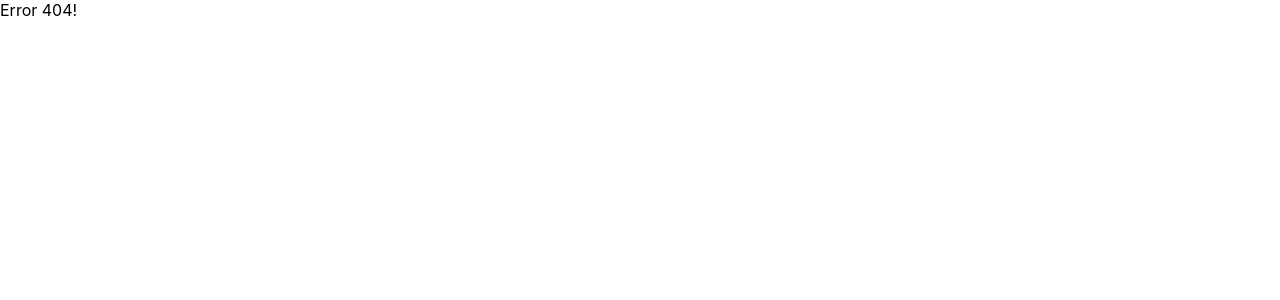
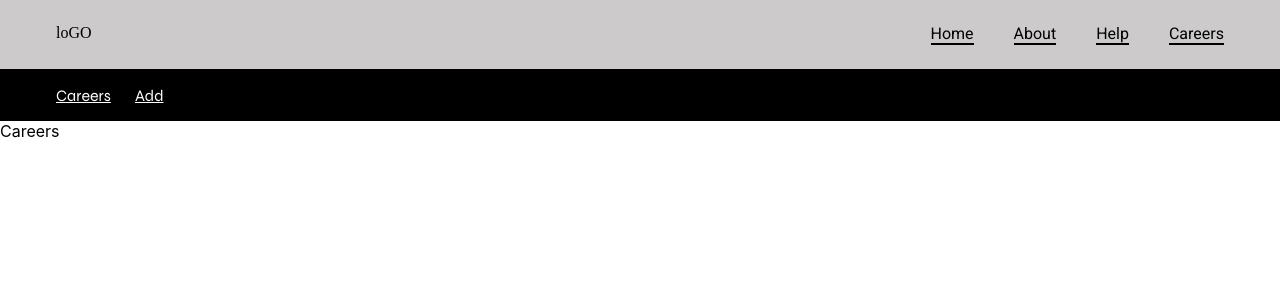
Before and after one commit to ORayy/React-Todo-App-Codespaces, a React (Create React App) app: page /careers in a window 1280 px wide. Before the commit this address had no page. Shown: the top 300 px of the page. Built offline with nearby package versions, Linux system fonts and the light colour scheme; a web font is replaced by a local one.

Commit message:
created careers component

```diff
--- a/src/App.js
+++ b/src/App.js
@@ -1,8 +1,8 @@
 // pages
 import Home from './pages/Home';
 import About from './pages/About';
-// import Help from './pages/Help';
-// import Create from './pages/Create';
+import Careers from './pages/Careers';
+import Add from './pages/Add'
 
 
 import {
@@ -12,10 +12,13 @@ import {
   RouterProvider,
 } from "react-router-dom";
 
-// import Navbar from './components/Navbar';
+// layouts
 import RootLayout from './layouts/RootLayout';
 import ErrorLayout from './layouts/ErrorLayout';
 import HelpLayout from './layouts/HelpLayout';
+import CareersLayout from './layouts/CareersLayout'
+
+// pages
 import Faq from './pages/Faq';
 import Contact from './pages/Contact';
 
@@ -26,9 +29,15 @@ const router = createBrowserRouter(
 
       <Route index element={<Home />} />
       <Route path='about' element={<About />} />
+
       <Route path='help' element={<HelpLayout />} >
         <Route path='faq'  element={<Faq />} />
         <Route path='contact' element={<Contact />} />
+      </Route>
+
+      <Route path='/' element={<CareersLayout />}>
+        <Route path='careers' element={<Careers />} />
+        <Route path='add' element={<Add />} />
       </Route>
 
     </Route>
--- a/src/components/Navbar.jsx
+++ b/src/components/Navbar.jsx
@@ -19,7 +19,7 @@ export default function Navbar() {
             <NavLink className="navbarlink" to='/'>Home</NavLink>
             <NavLink className="navbarlink" to='about'>About</NavLink>
             <NavLink className="navbarlink" to='help'>Help</NavLink>
-            <NavLink className="navbarlink" to='create'>Create</NavLink>
+            <NavLink className="navbarlink" to='careers'>Careers</NavLink>
           </ul>
         </nav>
 
--- a/src/index.css
+++ b/src/index.css
@@ -61,3 +61,10 @@ code {
   border-bottom: 0.15rem solid black;
   padding-bottom: 0.1.5rem
 }
+
+.contact-form {
+  display: flex;
+  flex-direction: column;
+  justify-content: center;
+  align-items: center;
+}
--- /dev/null
+++ b/src/layouts/CareersLayout.jsx
@@ -0,0 +1,20 @@
+import React from 'react'
+import { NavLink, Outlet } from 'react-router-dom'
+
+// import styles
+import '../styles/careers.css'
+
+export default function CareersLayout() {
+  return (
+    <div className="careers-main">
+      <section className="careers-section">
+        <NavLink className='career-link' to='careers' >Careers</NavLink>
+        <NavLink className='career-link' to='add' >Add</NavLink>
+      </section>
+
+      <Outlet />
+    </div>
+
+
+  )
+}
--- /dev/null
+++ b/src/pages/Add.jsx
@@ -0,0 +1,7 @@
+import React from 'react'
+
+export default function Add() {
+  return (
+    <div>Add</div>
+  )
+}
--- /dev/null
+++ b/src/pages/Careers.jsx
@@ -0,0 +1,6 @@
+
+export default function Careers() {
+  return (
+    <div>Careers</div>
+  )
+}
--- a/src/pages/Contact.jsx
+++ b/src/pages/Contact.jsx
@@ -3,7 +3,7 @@ import Form from "./Form"
 export default function Contact() {
   return (
     <section className="contact-section">
-      <div className="conttact-form">
+      <div className="contact-form">
         <h1>CONTACT FORM</h1>
 
         <Form />
--- a/src/pages/Create.jsx
+++ /dev/null
@@ -1,6 +0,0 @@
-
-export default function Create() {
-  return (
-    <div>Create</div>
-  )
-}
--- /dev/null
+++ b/src/styles/careers.css
@@ -0,0 +1,11 @@
+
+.careers-section {
+    padding: 1.0rem 3.5rem;
+    background-color: var(--primary);
+}
+
+.career-link {
+    margin-right: 1.5rem;
+    font-family: var(--heading-font-family);
+    color: var(--accent);
+}
--- a/src/styles/form.css
+++ b/src/styles/form.css
@@ -4,7 +4,7 @@
     flex-direction: column;
     /* justify-content: center; */
     align-items: center;
-    margin-top: 4rem;
+    margin-top: 10rem;
     font-family: var(--main-font-family);
     font-size: 2rem;
 }
```
